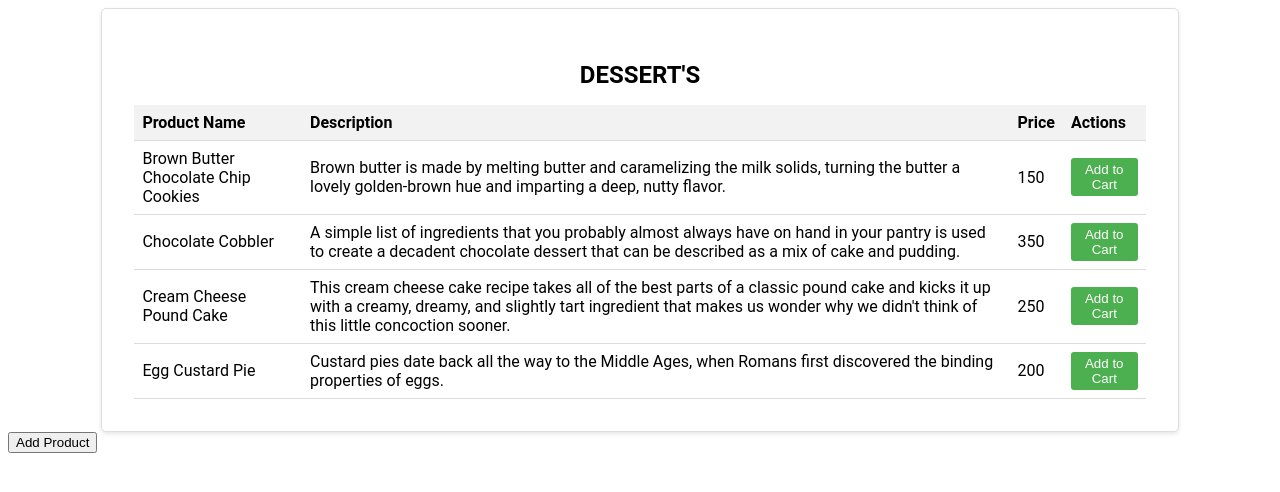
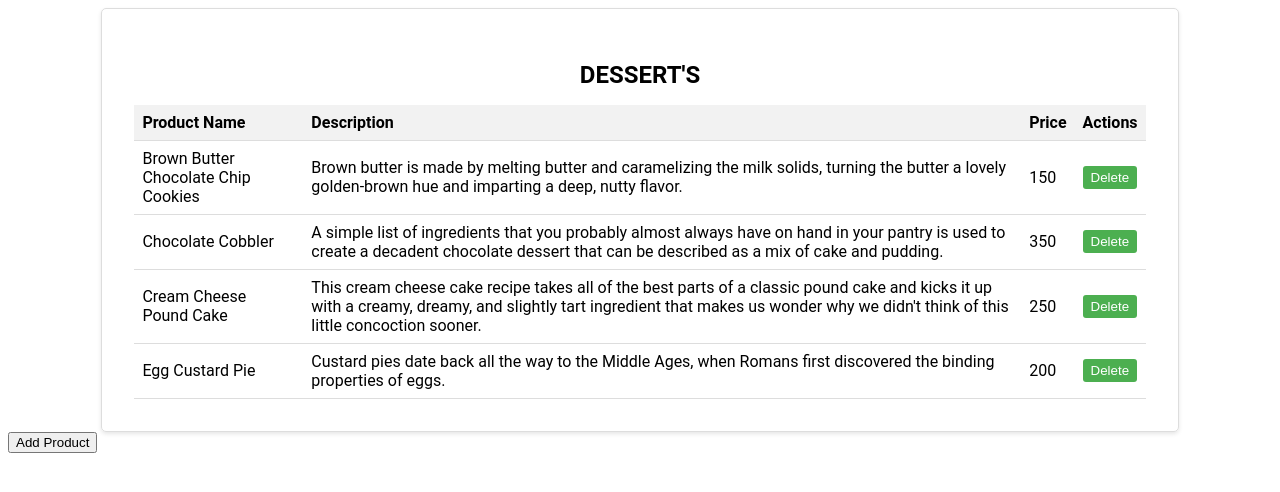
Before and after one commit to waheXD/midtermAct2, a Vue app: page / in a window 1280 px wide. Shown: the top 492 px of the page. Built offline with nearby package versions, Linux system fonts and the light colour scheme.

Commit message:
Add function to delete

```diff
--- a/src/components/ProductList.vue
+++ b/src/components/ProductList.vue
@@ -16,7 +16,7 @@
           <td>{{ product.description }}</td>
           <td>{{ product.price }}</td>
           <td>
-            <button @click="addToCart(product)">Add to Cart</button>
+            <button @click="deleteProduct(product.id)">Delete</button>
           </td>
         </tr>
       </tbody>
@@ -39,11 +39,11 @@ export default {
         description: "A simple list of ingredients that you probably almost always have on hand in your pantry is used to create a decadent chocolate dessert that can be described as a mix of cake and pudding.",
          price: 350,},
 
-        { id: 2, name: "Cream Cheese Pound Cake",
+        { id: 3, name: "Cream Cheese Pound Cake",
         description: "This cream cheese cake recipe takes all of the best parts of a classic pound cake and kicks it up with a creamy, dreamy, and slightly tart ingredient that makes us wonder why we didn't think of this little concoction sooner. ",
          price: 250,},
 
-        { id: 2, name: "Egg Custard Pie",
+        { id: 4, name: "Egg Custard Pie",
         description: "Custard pies date back all the way to the Middle Ages, when Romans first discovered the binding properties of eggs. ",
          price: 200,},
 
@@ -59,8 +59,8 @@ export default {
     },
   },
   methods: {
-    addToCart(product) {
-      this.cart.push(product);
+    deleteProduct(id) {
+      this.products = this.products.filter(product => product.id !== id);
     },
   },
 };
```
